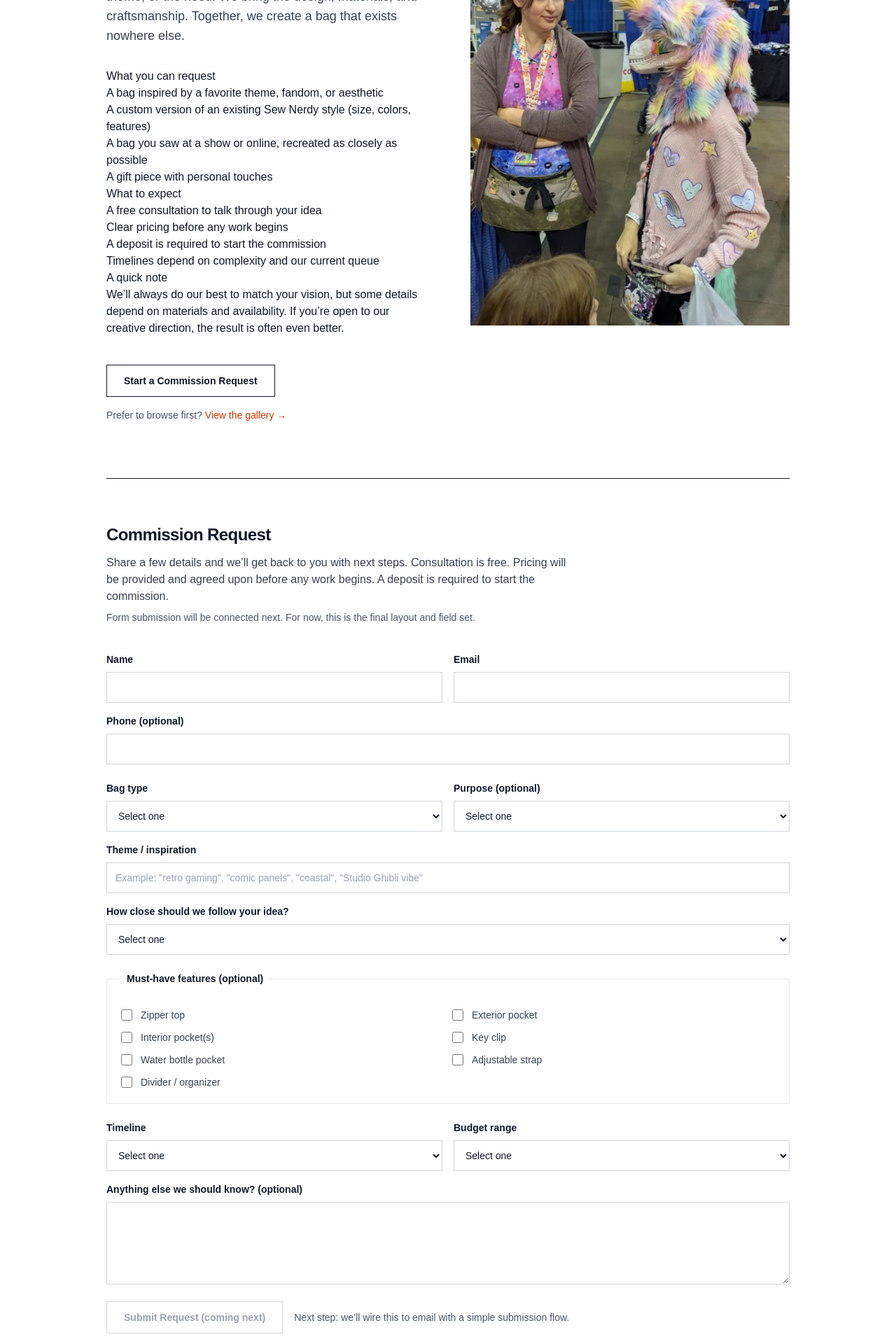
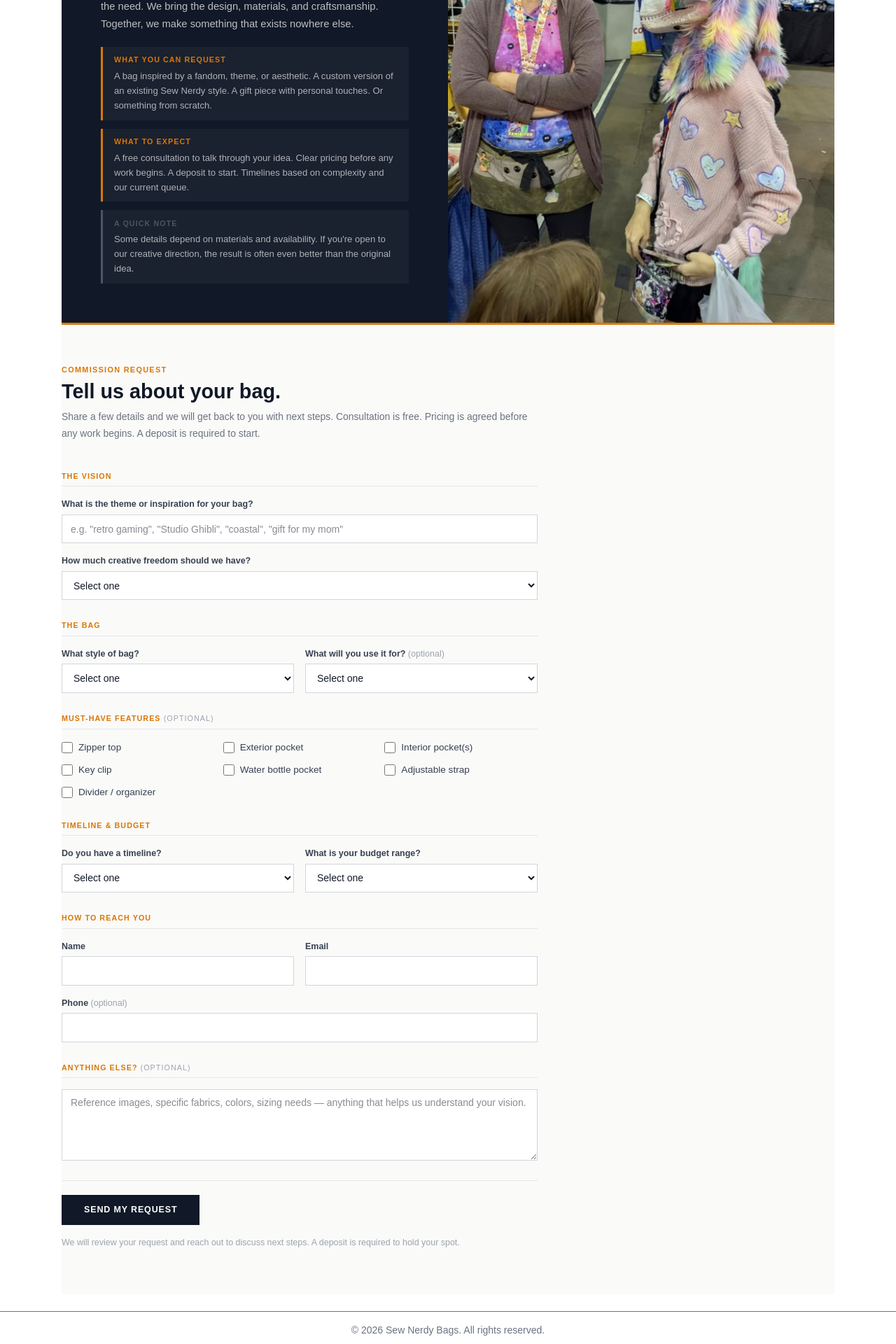
Before and after one commit to kevine824-alt/handbag-site, a Next.js app: page /commission in a window 1280 px wide. Shown: the part 400-2320 px from the top of the page at 70% size. Built offline with nearby package versions, Linux system fonts and the light colour scheme.

Commit message:
refine commission page: form reorder, mobile text-first, remove hero CTA

```diff
--- a/src/app/commission/page.js
+++ b/src/app/commission/page.js
@@ -1,184 +1,100 @@
-import Image from "next/image";
+'use client'
+
 import Link from "next/link";
 
 export default function CommissionPage() {
   return (
-    <section className="mx-auto w-full max-w-6xl px-6 sm:px-10 lg:px-16 py-16 lg:py-24">
-      {/* Top: Editorial split (text left, image right) */}
-      <div className="grid gap-12 lg:grid-cols-2 lg:gap-16 items-start">
-        {/* Text column */}
-        <div className="order-2 lg:order-1">
-          <div className="max-w-xl">
-            <h1 className="text-3xl font-semibold tracking-tight text-gray-900 sm:text-4xl">
-              Commission a One of One Bag
+    <div>
+
+      {/* ── Hero ── */}
+      <div style={{ background: "#111827", borderBottom: "3px solid #d97706" }}>
+        <div className="grid lg:grid-cols-2">
+
+          {/* Text column — first on mobile, left on desktop */}
+          <div className="flex flex-col justify-center gap-5 p-8 lg:p-14 order-1 lg:order-1">
+
+            <p style={{ fontSize: "0.68rem", fontWeight: 700, letterSpacing: "0.12em", textTransform: "uppercase", color: "#d97706", margin: 0 }}>
+              Made for you &nbsp;·&nbsp; One of one &nbsp;·&nbsp; Unapologetically nerdy
+            </p>
+
+            <h1 style={{ fontSize: "clamp(2rem, 4vw, 2.8rem)", fontWeight: 700, color: "#fff", lineHeight: 1.1, margin: 0 }}>
+              Commission a<br />One-of-One Bag
             </h1>
 
-            <p className="mt-4 text-lg text-gray-700">
-              A commission is a collaboration. You bring the idea, the theme, or
-              the need. We bring the design, materials, and craftsmanship.
-              Together, we create a bag that exists nowhere else.
+            <p style={{ fontSize: "0.92rem", color: "rgba(255,255,255,0.72)", lineHeight: 1.7, margin: 0 }}>
+              A commission is a collaboration. You bring the idea, the theme, or the need.
+              We bring the design, materials, and craftsmanship. Together, we make something
+              that exists nowhere else.
             </p>
 
-            <div className="prose prose-gray mt-8 max-w-none">
-              <h2>What you can request</h2>
-              <ul>
-                <li>A bag inspired by a favorite theme, fandom, or aesthetic</li>
-                <li>
-                  A custom version of an existing Sew Nerdy style (size, colors,
-                  features)
-                </li>
-                <li>
-                  A bag you saw at a show or online, recreated as closely as
-                  possible
-                </li>
-                <li>A gift piece with personal touches</li>
-              </ul>
-
-              <h2>What to expect</h2>
-              <ul>
-                <li>A free consultation to talk through your idea</li>
-                <li>Clear pricing before any work begins</li>
-                <li>A deposit is required to start the commission</li>
-                <li>Timelines depend on complexity and our current queue</li>
-              </ul>
-
-              <h2>A quick note</h2>
-              <p>
-                We’ll always do our best to match your vision, but some details
-                depend on materials and availability. If you’re open to our
-                creative direction, the result is often even better.
-              </p>
+            {/* Cards */}
+            <div className="flex flex-col gap-3">
+              {[
+                { label: "What you can request", text: "A bag inspired by a fandom, theme, or aesthetic. A custom version of an existing Sew Nerdy style. A gift piece with personal touches. Or something from scratch.", accent: "#d97706" },
+                { label: "What to expect", text: "A free consultation to talk through your idea. Clear pricing before any work begins. A deposit to start. Timelines based on complexity and our current queue.", accent: "#d97706" },
+                { label: "A quick note", text: "Some details depend on materials and availability. If you're open to our creative direction, the result is often even better than the original idea.", accent: "#4b5563" },
+              ].map(({ label, text, accent }) => (
+                <div key={label} style={{ borderLeft: `3px solid ${accent}`, padding: "0.65rem 1rem", background: "rgba(255,255,255,0.04)" }}>
+                  <span style={{ display: "block", fontSize: "0.67rem", fontWeight: 700, letterSpacing: "0.1em", textTransform: "uppercase", color: accent, marginBottom: "0.3rem" }}>{label}</span>
+                  <p style={{ fontSize: "0.82rem", color: "rgba(255,255,255,0.65)", lineHeight: 1.6, margin: 0 }}>{text}</p>
+                </div>
+              ))}
             </div>
 
-            <div className="mt-10 flex flex-wrap items-center gap-4">
-              <Link
-                href="#commission-request"
-                className="inline-flex items-center justify-center border border-gray-900 px-6 py-3 text-sm font-semibold text-gray-900 hover:bg-gray-900 hover:text-white transition"
-              >
-                Start a Commission Request
-              </Link>
+          </div>
 
-              <p className="text-sm text-gray-600">
-                Prefer to browse first?{" "}
-                <Link
-                  href="/gallery"
-                  className="text-orange-700 hover:text-orange-800"
-                >
-                  View the gallery →
-                </Link>
+          {/* Photo column — below text on mobile, right on desktop */}
+          <div className="order-2 lg:order-2" style={{ minHeight: "280px" }}>
+            <img
+              src="/images/commission.jpg"
+              alt="Sew Nerdy Bags at a convention"
+              style={{ width: "100%", height: "100%", objectFit: "cover", objectPosition: "center center", display: "block" }}
+            />
+          </div>
+
+        </div>
+      </div>
+
+      {/* ── Form ── */}
+      <div id="commission-form" style={{ background: "#fafaf9", padding: "3.5rem 0 4rem" }}>
+
+        <div style={{ maxWidth: "680px" }}>
+          <p style={{ fontSize: "0.68rem", fontWeight: 700, letterSpacing: "0.12em", textTransform: "uppercase", color: "#d97706", margin: "0 0 0.4rem" }}>Commission Request</p>
+          <h2 style={{ fontSize: "1.8rem", fontWeight: 700, color: "#111827", lineHeight: 1.15, margin: "0 0 0.55rem" }}>Tell us about your bag.</h2>
+          <p style={{ fontSize: "0.87rem", color: "#6b7280", lineHeight: 1.7, margin: "0 0 2.5rem" }}>
+            Share a few details and we will get back to you with next steps. Consultation is free. Pricing is agreed before any work begins. A deposit is required to start.
           </p>
+
+          <form onSubmit={(e) => e.preventDefault()} style={{ display: "flex", flexDirection: "column", gap: "1.75rem" }}>
+
+            {/* 1. The vision */}
+            <div>
+              <div style={groupLabel}>The vision</div>
+              <div className="grid sm:grid-cols-2 gap-4 mt-4">
+                <div className="sm:col-span-2">
+                  <label htmlFor="theme" style={labelStyle}>What is the theme or inspiration for your bag?</label>
+                  <input id="theme" name="theme" type="text" required placeholder='e.g. "retro gaming", "Studio Ghibli", "coastal", "gift for my mom"' style={inputStyle} />
+                </div>
+                <div className="sm:col-span-2">
+                  <label htmlFor="direction" style={labelStyle}>How much creative freedom should we have?</label>
+                  <select id="direction" name="direction" required defaultValue="" style={inputStyle}>
+                    <option value="" disabled>Select one</option>
+                    <option value="specific">Very specific — I know exactly what I want</option>
+                    <option value="balanced">Balanced — some direction, some creative freedom</option>
+                    <option value="surprise">Surprise me — full creative freedom</option>
+                  </select>
                 </div>
               </div>
             </div>
 
-        {/* Image column */}
-        <div className="order-1 lg:order-2">
-          <div className="relative w-full overflow-hidden">
-            <div className="relative aspect-[3/4]">
-              <Image
-                src="/images/commission.jpg"
-                alt="Commission bag example"
-                fill
-                className="object-cover"
-                sizes="(min-width: 1024px) 50vw, 100vw"
-                priority
-              />
-            </div>
-          </div>
-        </div>
-      </div>
-
-      {/* Divider */}
-      <div className="mt-16 lg:mt-20 border-t" />
-
-      {/* Form */}
-      <div id="commission-request" className="mt-12 lg:mt-16">
-        <div className="max-w-2xl">
-          <h2 className="text-2xl font-semibold tracking-tight text-gray-900">
-            Commission Request
-          </h2>
-          <p className="mt-3 text-gray-700">
-            Share a few details and we’ll get back to you with next steps.
-            Consultation is free. Pricing will be provided and agreed upon
-            before any work begins. A deposit is required to start the
-            commission.
-          </p>
-          <p className="mt-2 text-sm text-gray-600">
-            Form submission will be connected next. For now, this is the final
-            layout and field set.
-          </p>
-        </div>
-
-        <form className="mt-10 grid gap-6">
-          {/* Contact */}
-          <div className="grid gap-4 sm:grid-cols-2">
-            <div className="grid gap-2">
-              <label
-                htmlFor="name"
-                className="text-sm font-semibold text-gray-900"
-              >
-                Name
-              </label>
-              <input
-                id="name"
-                name="name"
-                type="text"
-                required
-                className="h-11 w-full border border-gray-300 bg-white px-3 text-sm text-gray-900 focus:outline-none focus:ring-2 focus:ring-gray-900"
-              />
-            </div>
-
-            <div className="grid gap-2">
-              <label
-                htmlFor="email"
-                className="text-sm font-semibold text-gray-900"
-              >
-                Email
-              </label>
-              <input
-                id="email"
-                name="email"
-                type="email"
-                required
-                className="h-11 w-full border border-gray-300 bg-white px-3 text-sm text-gray-900 focus:outline-none focus:ring-2 focus:ring-gray-900"
-              />
-            </div>
-
-            <div className="grid gap-2 sm:col-span-2">
-              <label
-                htmlFor="phone"
-                className="text-sm font-semibold text-gray-900"
-              >
-                Phone (optional)
-              </label>
-              <input
-                id="phone"
-                name="phone"
-                type="tel"
-                className="h-11 w-full border border-gray-300 bg-white px-3 text-sm text-gray-900 focus:outline-none focus:ring-2 focus:ring-gray-900"
-              />
-            </div>
-          </div>
-
-          {/* Request basics */}
-          <div className="grid gap-4 sm:grid-cols-2">
-            <div className="grid gap-2">
-              <label
-                htmlFor="bagType"
-                className="text-sm font-semibold text-gray-900"
-              >
-                Bag type
-              </label>
-              <select
-                id="bagType"
-                name="bagType"
-                required
-                className="h-11 w-full border border-gray-300 bg-white px-3 text-sm text-gray-900 focus:outline-none focus:ring-2 focus:ring-gray-900"
-                defaultValue=""
-              >
-                <option value="" disabled>
-                  Select one
-                </option>
+            {/* 2. The bag */}
+            <div>
+              <div style={groupLabel}>The bag</div>
+              <div className="grid sm:grid-cols-2 gap-4 mt-4">
+                <div>
+                  <label htmlFor="bagType" style={labelStyle}>What style of bag?</label>
+                  <select id="bagType" name="bagType" required defaultValue="" style={inputStyle}>
+                    <option value="" disabled>Select one</option>
                     <option value="tote">Tote</option>
                     <option value="crossbody">Crossbody</option>
                     <option value="backpack">Backpack</option>
@@ -186,81 +102,24 @@ export default function CommissionPage() {
                     <option value="not-sure">Not sure yet</option>
                   </select>
                 </div>
-
-            <div className="grid gap-2">
-              <label
-                htmlFor="purpose"
-                className="text-sm font-semibold text-gray-900"
-              >
-                Purpose (optional)
-              </label>
-              <select
-                id="purpose"
-                name="purpose"
-                className="h-11 w-full border border-gray-300 bg-white px-3 text-sm text-gray-900 focus:outline-none focus:ring-2 focus:ring-gray-900"
-                defaultValue=""
-              >
+                <div>
+                  <label htmlFor="purpose" style={labelStyle}>What will you use it for? <span style={optStyle}>(optional)</span></label>
+                  <select id="purpose" name="purpose" defaultValue="" style={inputStyle}>
                     <option value="">Select one</option>
-                <option value="everyday">Everyday</option>
+                    <option value="everyday">Everyday carry</option>
                     <option value="travel">Travel</option>
                     <option value="work">Work / laptop</option>
                     <option value="gift">Gift</option>
                     <option value="event">Convention / event</option>
                   </select>
                 </div>
-
-            <div className="grid gap-2 sm:col-span-2">
-              <label
-                htmlFor="theme"
-                className="text-sm font-semibold text-gray-900"
-              >
-                Theme / inspiration
-              </label>
-              <input
-                id="theme"
-                name="theme"
-                type="text"
-                required
-                placeholder='Example: "retro gaming", "comic panels", "coastal", "Studio Ghibli vibe"'
-                className="h-11 w-full border border-gray-300 bg-white px-3 text-sm text-gray-900 placeholder:text-gray-400 focus:outline-none focus:ring-2 focus:ring-gray-900"
-              />
-            </div>
-
-            <div className="grid gap-2 sm:col-span-2">
-              <label
-                htmlFor="direction"
-                className="text-sm font-semibold text-gray-900"
-              >
-                How close should we follow your idea?
-              </label>
-              <select
-                id="direction"
-                name="direction"
-                required
-                className="h-11 w-full border border-gray-300 bg-white px-3 text-sm text-gray-900 focus:outline-none focus:ring-2 focus:ring-gray-900"
-                defaultValue=""
-              >
-                <option value="" disabled>
-                  Select one
-                </option>
-                <option value="specific">
-                  Very specific (I know exactly what I want)
-                </option>
-                <option value="balanced">
-                  Balanced (some direction + some creative freedom)
-                </option>
-                <option value="surprise">Surprise me (creative freedom)</option>
-              </select>
               </div>
             </div>
 
-          {/* Features */}
-          <fieldset className="border border-gray-200 p-5">
-            <legend className="px-2 text-sm font-semibold text-gray-900">
-              Must-have features (optional)
-            </legend>
-
-            <div className="mt-3 grid gap-3 sm:grid-cols-2">
+            {/* 3. Features */}
+            <div>
+              <div style={groupLabel}>Must-have features <span style={optStyle}>(optional)</span></div>
+              <div className="grid grid-cols-2 sm:grid-cols-3 gap-3 mt-4">
                 {[
                   ["zipperTop", "Zipper top"],
                   ["exteriorPocket", "Exterior pocket"],
@@ -270,106 +129,125 @@ export default function CommissionPage() {
                   ["adjustableStrap", "Adjustable strap"],
                   ["divider", "Divider / organizer"],
                 ].map(([id, label]) => (
-                <label
-                  key={id}
-                  className="flex items-center gap-3 text-sm text-gray-700"
-                >
-                  <input
-                    type="checkbox"
-                    id={id}
-                    name="features"
-                    value={id}
-                    className="h-4 w-4 border-gray-300"
-                  />
+                  <label key={id} style={{ display: "flex", alignItems: "center", gap: "0.5rem", fontSize: "0.85rem", color: "#374151", cursor: "pointer" }}>
+                    <input type="checkbox" id={id} name="features" value={id} style={{ width: "1rem", height: "1rem", accentColor: "#d97706", flexShrink: 0 }} />
                     {label}
                   </label>
                 ))}
               </div>
-          </fieldset>
+            </div>
 
-          {/* Practical constraints */}
-          <div className="grid gap-4 sm:grid-cols-2">
-            <div className="grid gap-2">
-              <label
-                htmlFor="timeline"
-                className="text-sm font-semibold text-gray-900"
-              >
-                Timeline
-              </label>
-              <select
-                id="timeline"
-                name="timeline"
-                required
-                className="h-11 w-full border border-gray-300 bg-white px-3 text-sm text-gray-900 focus:outline-none focus:ring-2 focus:ring-gray-900"
-                defaultValue=""
-              >
-                <option value="" disabled>
-                  Select one
-                </option>
+            {/* 4. Timeline & budget */}
+            <div>
+              <div style={groupLabel}>Timeline &amp; budget</div>
+              <div className="grid sm:grid-cols-2 gap-4 mt-4">
+                <div>
+                  <label htmlFor="timeline" style={labelStyle}>Do you have a timeline?</label>
+                  <select id="timeline" name="timeline" required defaultValue="" style={inputStyle}>
+                    <option value="" disabled>Select one</option>
                     <option value="no-rush">No rush</option>
-                <option value="2-4">2–4 weeks</option>
-                <option value="4-8">4–8 weeks</option>
-                <option value="specific">Specific date (we’ll follow up)</option>
+                    <option value="2-4">Need it in about 2–4 weeks</option>
+                    <option value="4-8">Need it in about 4–8 weeks</option>
+                    <option value="specific">I have a specific date in mind</option>
                   </select>
                 </div>
-
-            <div className="grid gap-2">
-              <label
-                htmlFor="budget"
-                className="text-sm font-semibold text-gray-900"
-              >
-                Budget range
-              </label>
-              <select
-                id="budget"
-                name="budget"
-                required
-                className="h-11 w-full border border-gray-300 bg-white px-3 text-sm text-gray-900 focus:outline-none focus:ring-2 focus:ring-gray-900"
-                defaultValue=""
-              >
-                <option value="" disabled>
-                  Select one
-                </option>
+                <div>
+                  <label htmlFor="budget" style={labelStyle}>What is your budget range?</label>
+                  <select id="budget" name="budget" required defaultValue="" style={inputStyle}>
+                    <option value="" disabled>Select one</option>
                     <option value="under-150">Under $150</option>
                     <option value="150-250">$150–$250</option>
                     <option value="250-400">$250–$400</option>
                     <option value="400-plus">$400+</option>
-                <option value="not-sure">Not sure, I’d like guidance</option>
+                    <option value="not-sure">Not sure — I'd like guidance</option>
                   </select>
                 </div>
-
-            <div className="grid gap-2 sm:col-span-2">
-              <label
-                htmlFor="notes"
-                className="text-sm font-semibold text-gray-900"
-              >
-                Anything else we should know? (optional)
-              </label>
-              <textarea
-                id="notes"
-                name="notes"
-                rows={5}
-                className="w-full border border-gray-300 bg-white px-3 py-2 text-sm text-gray-900 focus:outline-none focus:ring-2 focus:ring-gray-900"
-              />
               </div>
             </div>
 
-          {/* No client JS yet */}
-          <div className="flex flex-wrap items-center gap-4">
-            <button
-              type="submit"
-              disabled
-              className="inline-flex items-center justify-center border border-gray-300 px-6 py-3 text-sm font-semibold text-gray-400 cursor-not-allowed"
-            >
-              Submit Request (coming next)
+            {/* 5. Contact */}
+            <div>
+              <div style={groupLabel}>How to reach you</div>
+              <div className="grid sm:grid-cols-2 gap-4 mt-4">
+                <Field id="name" label="Name" type="text" required />
+                <Field id="email" label="Email" type="email" required />
+                <div className="sm:col-span-2">
+                  <Field id="phone" label="Phone" type="tel" optional />
+                </div>
+              </div>
+            </div>
+
+            {/* 6. Notes */}
+            <div>
+              <div style={groupLabel}>Anything else? <span style={optStyle}>(optional)</span></div>
+              <div className="mt-4">
+                <textarea id="notes" name="notes" rows={4} placeholder="Reference images, specific fabrics, colors, sizing needs — anything that helps us understand your vision." style={{ ...inputStyle, height: "auto", padding: "0.5rem 0.75rem", resize: "vertical" }} />
+              </div>
+            </div>
+
+            {/* Submit */}
+            <div style={{ display: "flex", flexWrap: "wrap", alignItems: "center", gap: "1rem", borderTop: "1px solid #e5e7eb", paddingTop: "1.25rem" }}>
+              <button type="submit" style={{ background: "#111827", color: "#fff", fontSize: "0.78rem", fontWeight: 700, letterSpacing: "0.07em", textTransform: "uppercase", padding: "0.75rem 2rem", border: "none", cursor: "pointer" }}>
+                Send My Request
               </button>
-
-            <p className="text-sm text-gray-600">
-              Next step: we’ll wire this to email with a simple submission flow.
+              <p style={{ fontSize: "0.78rem", color: "#9ca3af", margin: 0 }}>
+                We will review your request and reach out to discuss next steps. A deposit is required to hold your spot.
               </p>
             </div>
+
           </form>
         </div>
-    </section>
+      </div>
+
+    </div>
   );
 }
+
+/* ── Shared style objects ── */
+const groupLabel = {
+  fontSize: "0.67rem",
+  fontWeight: 700,
+  letterSpacing: "0.1em",
+  textTransform: "uppercase",
+  color: "#d97706",
+  borderBottom: "1px solid #e5e7eb",
+  paddingBottom: "0.4rem",
+};
+
+const labelStyle = {
+  display: "block",
+  fontSize: "0.78rem",
+  fontWeight: 600,
+  color: "#374151",
+  marginBottom: "0.3rem",
+};
+
+const optStyle = {
+  fontWeight: 400,
+  color: "#9ca3af",
+};
+
+const inputStyle = {
+  display: "block",
+  width: "100%",
+  height: "2.6rem",
+  border: "1px solid #d1d5db",
+  background: "#fff",
+  padding: "0 0.75rem",
+  fontSize: "0.875rem",
+  color: "#111827",
+  fontFamily: "inherit",
+  outline: "none",
+};
+
+/* Simple field component */
+function Field({ id, label, type = "text", required = false, optional = false }) {
+  return (
+    <div>
+      <label htmlFor={id} style={labelStyle}>
+        {label} {optional && <span style={optStyle}>(optional)</span>}
+      </label>
+      <input id={id} name={id} type={type} required={required} style={inputStyle} />
+    </div>
+  );
+}
```
Also changed, not shown: 2 other files (tests, documents, lock files or other folders). Lines whose indentation alone changed are shown as unchanged.
